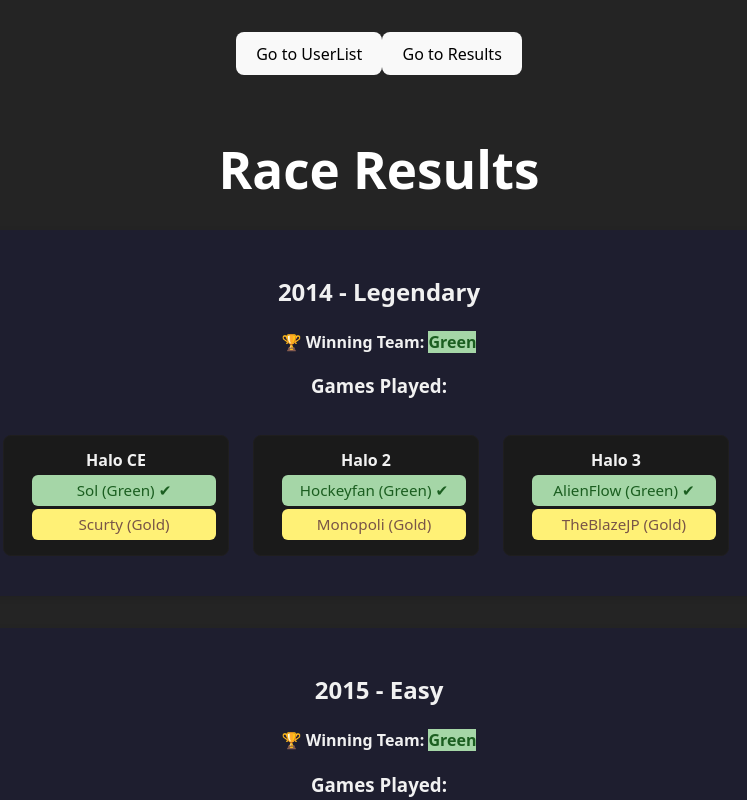
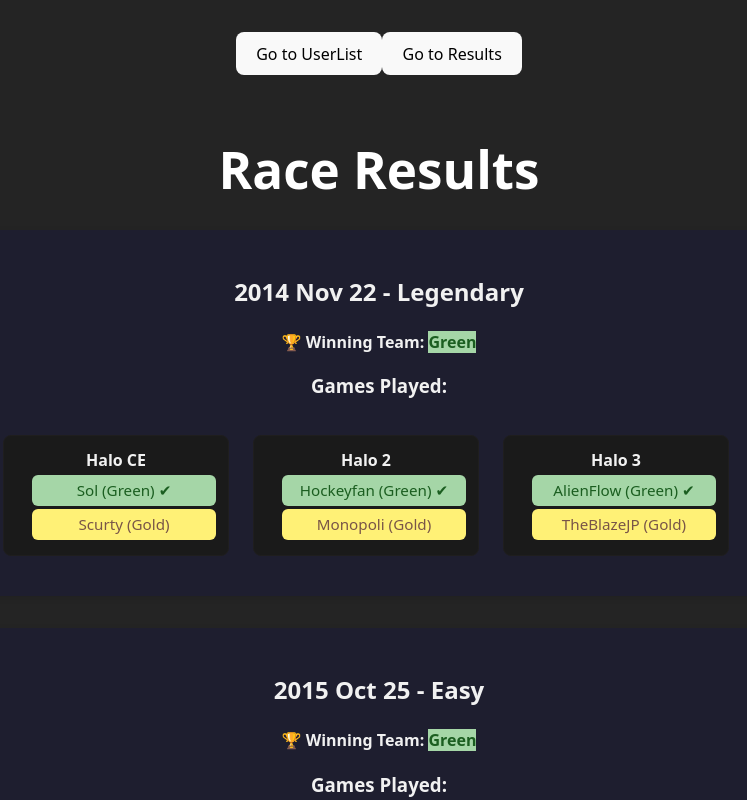
Before and after one commit to DavidSpartan95/HaloracesWeb, a Vue app in the folder haloraces-web/: page /raceResults in a window 1280 px wide. Shown: the top 800 px of the page, without its empty margins (261-1008 px from the left). Built offline with nearby package versions, Linux system fonts and the light colour scheme.

Commit message:
Added all event dates and winning teams

```diff
--- a/haloraces-web/src/data/relayEvents.ts
+++ b/haloraces-web/src/data/relayEvents.ts
@@ -34,6 +34,7 @@
 
   export interface RelayEvent {
     year: number
+    date: Date
     difficulty: Difficulty
     playedGames: Game[]
     winningTeam: TeamName
@@ -44,6 +45,7 @@
   export const relayEvents: RelayEvent[] = [
       {
           year: 2014,
+          date: new Date("2014-11-22"),
           difficulty: Difficulty.Legendary,
           playedGames: [Game.HaloCE, Game.Halo2, Game.Halo3],
           winningTeam: TeamName.Green,
@@ -94,10 +96,11 @@
                   win: false,
                   playedGames: [Game.Halo3]
               },
-          ],
+          ]
       },
       {
           year: 2015,
+          date: new Date("2015-10-25"),
           difficulty: Difficulty.Easy,
           playedGames: [Game.HaloReach,Game.HaloCE,Game.Halo2,Game.Halo3,Game.HaloODST,Game.Halo4],
           winningTeam: TeamName.Green,
@@ -227,5 +230,140 @@
                   playedGames: [Game.Halo4]
               },
           ]
-      }
+      },
+      {
+          year: 2016,
+          date: new Date("2016-10-29"),
+          difficulty: Difficulty.Easy,
+          playedGames: [],
+          winningTeam: TeamName.Green,
+          teamResults: [],
+          playerResults: []
+      },
+      {
+        year: 2017,
+        date :new Date("2017-11-05"),
+        difficulty: Difficulty.Easy,
+        playedGames: [],
+        winningTeam: TeamName.Red,
+        teamResults: [],
+        playerResults: []
+    },
+    {
+        year: 2018,
+        date:new Date("2018-12-01"),
+        difficulty: Difficulty.Easy,
+        playedGames: [],
+        winningTeam: TeamName.Red,
+        teamResults: [],
+        playerResults: []
+    },
+    {
+        year: 2019,
+        date : new Date("2019-10-12"),
+        difficulty: Difficulty.Easy,
+        playedGames: [],
+        winningTeam: TeamName.Red,
+        teamResults: [],
+        playerResults: []
+    },
+    {
+        year: 2020,
+        date: new Date("2020-01-04"),
+        difficulty: Difficulty.Legendary,
+        playedGames: [],
+        winningTeam: TeamName.Red,
+        teamResults: [],
+        playerResults: []
+    },
+    {
+        year: 2020,
+        date: new Date("2020-06-28"),
+        difficulty: Difficulty.Easy,
+        playedGames: [],
+        winningTeam: TeamName.Gold,
+        teamResults: [],
+        playerResults: []
+    },
+    {
+        year: 2021,
+        date: new Date("2021-01-09"),
+        difficulty: Difficulty.Legendary,
+        playedGames: [],
+        winningTeam: TeamName.Green,
+        teamResults: [],
+        playerResults: []
+    },
+    {
+        year: 2021,
+        date: new Date("2021-06-28"),
+        difficulty: Difficulty.Easy,
+        playedGames: [],
+        winningTeam: TeamName.Gold,
+        teamResults: [],
+        playerResults: []
+    },
+    {
+        year: 2021,
+        date: new Date("2021-11-27"),
+        difficulty: Difficulty.Legendary,
+        playedGames: [],
+        winningTeam: TeamName.Red,
+        teamResults: [],
+        playerResults: []
+    },
+    {
+        year: 2022,
+        date: new Date("2022-06-25"),
+        difficulty: Difficulty.Easy,
+        playedGames: [],
+        winningTeam: TeamName.Gold,
+        teamResults: [],
+        playerResults: []
+    },
+    {
+        year: 2022,
+        date: new Date("2022-12-03"),
+        difficulty: Difficulty.Legendary,
+        playedGames: [],
+        winningTeam: TeamName.Red,
+        teamResults: [],
+        playerResults: []
+    },
+    {
+        year: 2023,
+        date: new Date("2023-07-01"),
+        difficulty: Difficulty.Easy,
+        playedGames: [],
+        winningTeam: TeamName.Blue,
+        teamResults: [],
+        playerResults: []
+    },
+    {
+        year: 2023,
+        date: new Date("2023-11-18"),
+        difficulty: Difficulty.Legendary,
+        playedGames: [],
+        winningTeam: TeamName.Red,
+        teamResults: [],
+        playerResults: []
+    },
+    {
+        year: 2024,
+        date: new Date("2024-07-13"),
+        difficulty: Difficulty.Easy,
+        playedGames: [],
+        winningTeam: TeamName.Red,
+        teamResults: [],
+        playerResults: []
+    },
+    {
+        year: 2024,
+        date: new Date("2024-12-07"),
+        difficulty: Difficulty.Legendary,
+        playedGames: [],
+        winningTeam: TeamName.Green,
+        teamResults: [],
+        playerResults: []
+    },
   ]
--- a/haloraces-web/src/views/RaceResults.vue
+++ b/haloraces-web/src/views/RaceResults.vue
@@ -6,7 +6,13 @@
       :key="event.year"
       class="event-card"
     >
-      <h2>{{ event.year }} - {{ event.difficulty }}</h2>
+      <h2>{{
+      new Date(event.date).toLocaleDateString('en-US', {
+      year: 'numeric',
+      month: 'short',
+      day: '2-digit'
+    }).replace(/(\w+) (\d+), (\d+)/, '$3 $1 $2')
+       }} - {{ event.difficulty }}</h2>
       <p class="winner">
         🏆 Winning Team:
         <span :class="teamClass(event.winningTeam)">{{ event.winningTeam }}</span>
```
